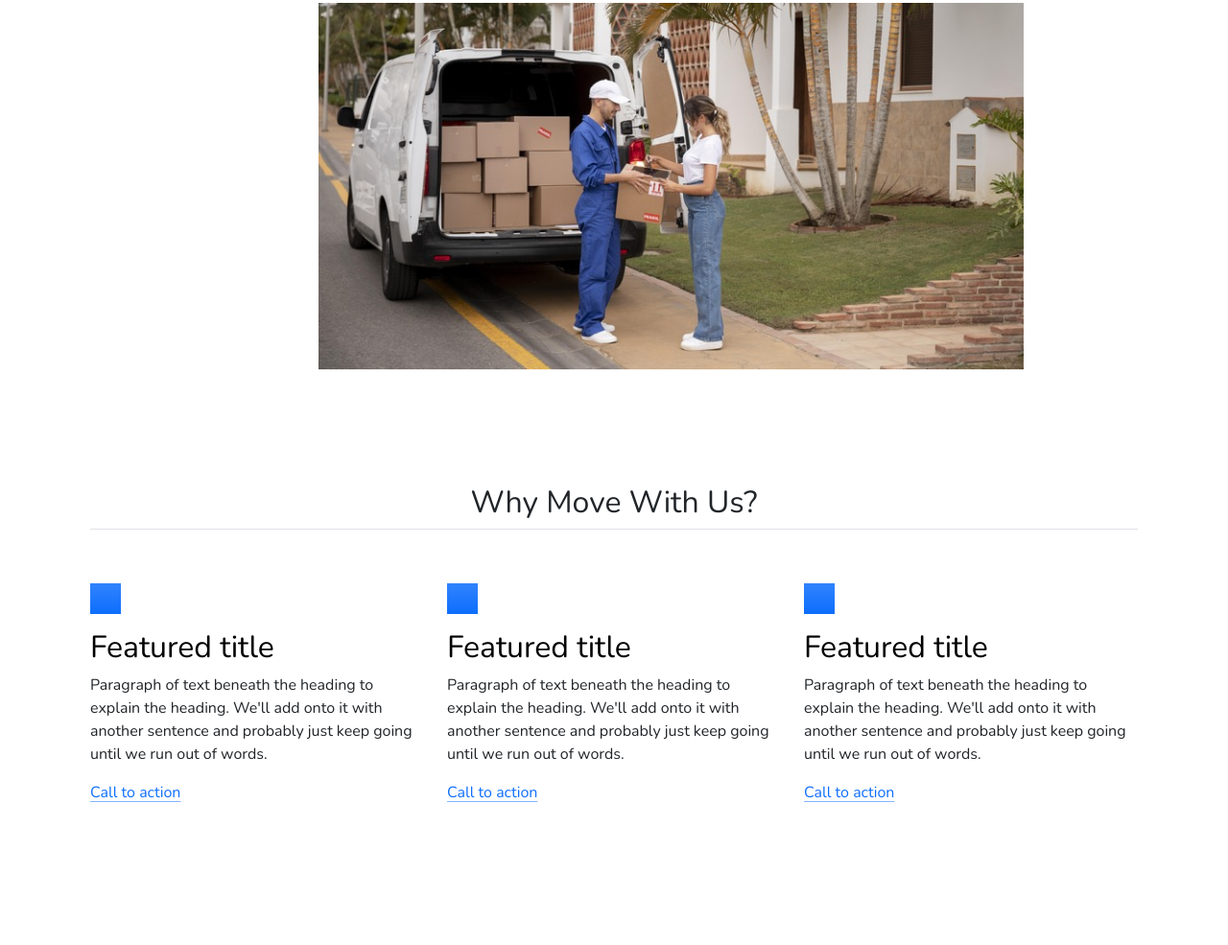
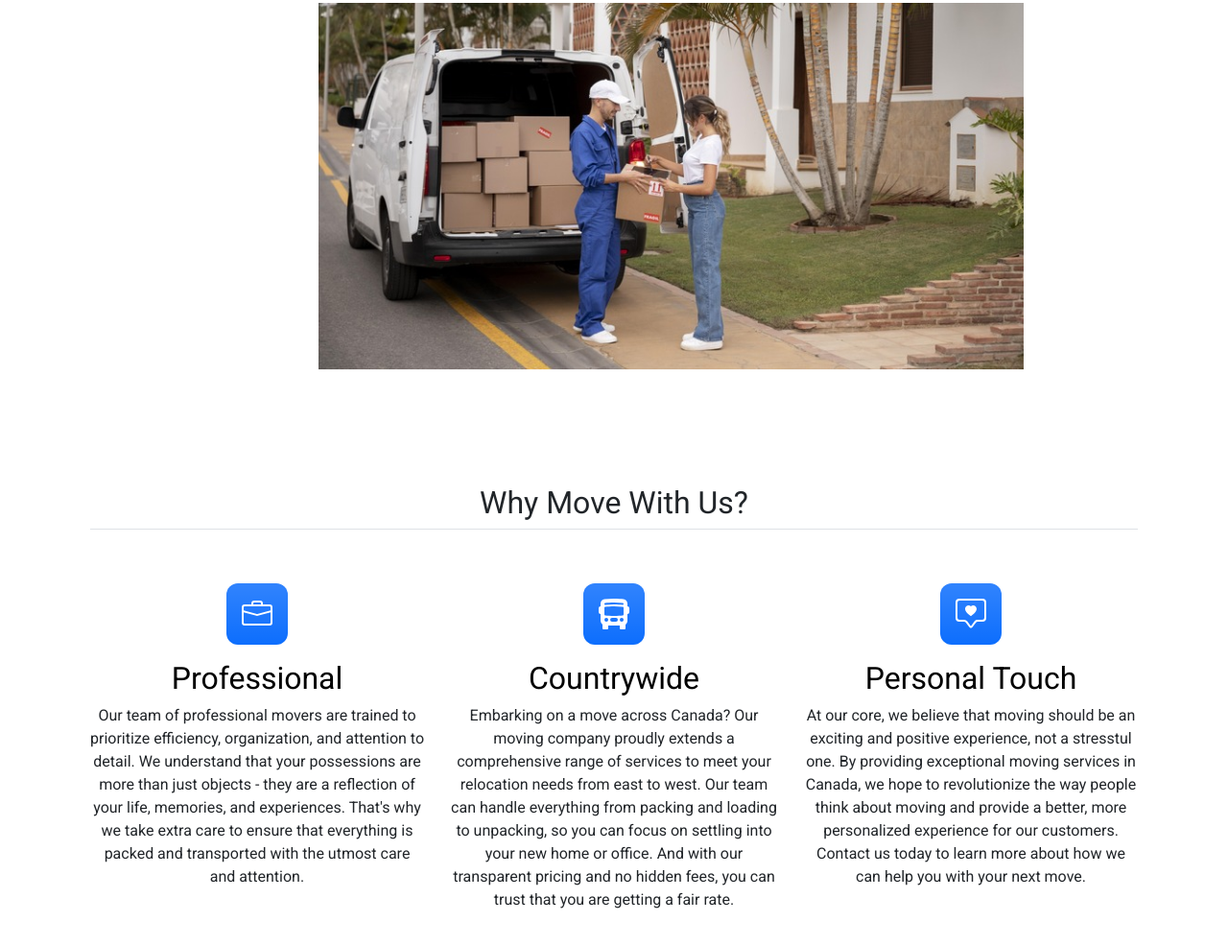
Before and after one commit to starryskyyy/MoveIt, a plain HTML site: page index.html in a window 1280 px wide. Shown: the part 473-1458 px from the top of the page at 96% size. Before the commit the page ends 1407 px from the top, so only its background shows below. Drawn offline with nearby package versions, Linux system fonts and the light colour scheme.

Commit message:
added a new section to the page

```diff
--- a/assets/css/style.css
+++ b/assets/css/style.css
@@ -2,5 +2,11 @@ html{
     scroll-behavior: smooth;
 }
 body{
-    font-family: 'Nunito', sans-serif !important;
+    font-family: 'Roboto', sans-serif !important;
 }
+
+.feature-icon {
+    width: 4rem;
+    height: 4rem;
+    border-radius: .75rem;
+  }
--- a/index.html
+++ b/index.html
@@ -13,7 +13,8 @@
     <!-- Google fonts -->
     <link rel="preconnect" href="https://fonts.googleapis.com">
     <link rel="preconnect" href="https://fonts.gstatic.com" crossorigin>
-    <link href="https://fonts.googleapis.com/css2?family=Nunito:wght@300&display=swap" rel="stylesheet">
+    <link href="https://fonts.googleapis.com/css2?family=Nunito:wght@300&family=Roboto:wght@300;400&display=swap"
+        rel="stylesheet">
 
     <!-- Bootstrap core CSS-->
     <link href="https://cdn.jsdelivr.net/npm/bootstrap@5.3.2/dist/css/bootstrap.min.css" rel="stylesheet"
@@ -88,41 +89,39 @@
     <div class="container px-4 py-5" id="featured-3">
         <h2 class="text-center pb-2 border-bottom">Why Move With Us?</h2>
         <div class="row g-4 py-5 row-cols-1 row-cols-lg-3">
-          <div class="feature col">
-            <div class="feature-icon d-inline-flex align-items-center justify-content-center text-bg-primary bg-gradient fs-2 mb-3">
-              <svg class="bi" width="1em" height="1em"><use xlink:href="#collection"></use></svg>
+            <div class="feature col text-center">
+                <div
+                    class="feature-icon d-inline-flex align-items-center justify-content-center text-bg-primary bg-gradient fs-2 mb-3">
+                    <svg xmlns="http://www.w3.org/2000/svg" width="1em" height="1em" fill="currentColor" class="bi bi-briefcase" viewBox="0 0 16 16">
+                        <path d="M6.5 1A1.5 1.5 0 0 0 5 2.5V3H1.5A1.5 1.5 0 0 0 0 4.5v8A1.5 1.5 0 0 0 1.5 14h13a1.5 1.5 0 0 0 1.5-1.5v-8A1.5 1.5 0 0 0 14.5 3H11v-.5A1.5 1.5 0 0 0 9.5 1zm0 1h3a.5.5 0 0 1 .5.5V3H6v-.5a.5.5 0 0 1 .5-.5m1.886 6.914L15 7.151V12.5a.5.5 0 0 1-.5.5h-13a.5.5 0 0 1-.5-.5V7.15l6.614 1.764a1.5 1.5 0 0 0 .772 0M1.5 4h13a.5.5 0 0 1 .5.5v1.616L8.129 7.948a.5.5 0 0 1-.258 0L1 6.116V4.5a.5.5 0 0 1 .5-.5"/>
+                      </svg>
+                </div>
+                <h3 class="fs-2 text-body-emphasis">Professional</h3>
+                <p>Our team of professional movers are trained to prioritize efficiency, organization, and attention to detail. We understand that your possessions are more than just objects - they are a reflection of your life, memories, and experiences. That's why we take extra care to ensure that everything is packed and transported with the utmost care and attention.</p>
             </div>
-            <h3 class="fs-2 text-body-emphasis">Featured title</h3>
-            <p>Paragraph of text beneath the heading to explain the heading. We'll add onto it with another sentence and probably just keep going until we run out of words.</p>
-            <a href="#" class="icon-link">
-              Call to action
-              <svg class="bi"><use xlink:href="#chevron-right"></use></svg>
-            </a>
-          </div>
-          <div class="feature col">
-            <div class="feature-icon d-inline-flex align-items-center justify-content-center text-bg-primary bg-gradient fs-2 mb-3">
-              <svg class="bi" width="1em" height="1em"><use xlink:href="#people-circle"></use></svg>
+            <div class="feature col text-center">
+                <div
+                    class="feature-icon d-inline-flex align-items-center justify-content-center text-bg-primary bg-gradient fs-2 mb-3">
+                    <svg xmlns="http://www.w3.org/2000/svg" width="1em" height="1em" fill="currentColor" class="bi bi-bus-front-fill" viewBox="0 0 16 16">
+                        <path d="M16 7a1 1 0 0 1-1 1v3.5c0 .818-.393 1.544-1 2v2a.5.5 0 0 1-.5.5h-2a.5.5 0 0 1-.5-.5V14H5v1.5a.5.5 0 0 1-.5.5h-2a.5.5 0 0 1-.5-.5v-2a2.496 2.496 0 0 1-1-2V8a1 1 0 0 1-1-1V5a1 1 0 0 1 1-1V2.64C1 1.452 1.845.408 3.064.268A43.608 43.608 0 0 1 8 0c2.1 0 3.792.136 4.936.268C14.155.408 15 1.452 15 2.64V4a1 1 0 0 1 1 1zM3.552 3.22A43.306 43.306 0 0 1 8 3c1.837 0 3.353.107 4.448.22a.5.5 0 0 0 .104-.994A44.304 44.304 0 0 0 8 2c-1.876 0-3.426.109-4.552.226a.5.5 0 1 0 .104.994ZM8 4c-1.876 0-3.426.109-4.552.226A.5.5 0 0 0 3 4.723v3.554a.5.5 0 0 0 .448.497C4.574 8.891 6.124 9 8 9c1.876 0 3.426-.109 4.552-.226A.5.5 0 0 0 13 8.277V4.723a.5.5 0 0 0-.448-.497A44.304 44.304 0 0 0 8 4m-3 7a1 1 0 1 0-2 0 1 1 0 0 0 2 0m8 0a1 1 0 1 0-2 0 1 1 0 0 0 2 0m-7 0a1 1 0 0 0 1 1h2a1 1 0 1 0 0-2H7a1 1 0 0 0-1 1"/>
+                      </svg>
+                </div>
+                <h3 class="fs-2 text-body-emphasis">Countrywide</h3>
+                <p>Embarking on a move across Canada? Our moving company proudly extends a comprehensive range of services to meet your relocation needs from east to west. Our team can handle everything from packing and loading to unpacking, so you can focus on settling into your new home or office. And with our transparent pricing and no hidden fees, you can trust that you are getting a fair rate.</p>
             </div>
-            <h3 class="fs-2 text-body-emphasis">Featured title</h3>
-            <p>Paragraph of text beneath the heading to explain the heading. We'll add onto it with another sentence and probably just keep going until we run out of words.</p>
-            <a href="#" class="icon-link">
-              Call to action
-              <svg class="bi"><use xlink:href="#chevron-right"></use></svg>
-            </a>
-          </div>
-          <div class="feature col">
-            <div class="feature-icon d-inline-flex align-items-center justify-content-center text-bg-primary bg-gradient fs-2 mb-3">
-              <svg class="bi" width="1em" height="1em"><use xlink:href="#toggles2"></use></svg>
+            <div class="feature col text-center">
+                <div
+                    class="feature-icon d-inline-flex align-items-center justify-content-center text-bg-primary bg-gradient fs-2 mb-3">
+                    <svg xmlns="http://www.w3.org/2000/svg" width="1em" height="1em" fill="currentColor" class="bi bi-chat-square-heart" viewBox="0 0 16 16">
+                        <path d="M14 1a1 1 0 0 1 1 1v8a1 1 0 0 1-1 1h-2.5a2 2 0 0 0-1.6.8L8 14.333 6.1 11.8a2 2 0 0 0-1.6-.8H2a1 1 0 0 1-1-1V2a1 1 0 0 1 1-1zM2 0a2 2 0 0 0-2 2v8a2 2 0 0 0 2 2h2.5a1 1 0 0 1 .8.4l1.9 2.533a1 1 0 0 0 1.6 0l1.9-2.533a1 1 0 0 1 .8-.4H14a2 2 0 0 0 2-2V2a2 2 0 0 0-2-2z"/>
+                        <path d="M8 3.993c1.664-1.711 5.825 1.283 0 5.132-5.825-3.85-1.664-6.843 0-5.132Z"/>
+                      </svg>
+                </div>
+                <h3 class="fs-2 text-body-emphasis">Personal Touch</h3>
+                <p>At our core, we believe that moving should be an exciting and positive experience, not a stresstul one. By providing exceptional moving services in Canada, we hope to revolutionize the way people think about moving and provide a better, more personalized experience for our customers. Contact us today to learn more about how we can help you with your next move.</p>
             </div>
-            <h3 class="fs-2 text-body-emphasis">Featured title</h3>
-            <p>Paragraph of text beneath the heading to explain the heading. We'll add onto it with another sentence and probably just keep going until we run out of words.</p>
-            <a href="#" class="icon-link">
-              Call to action
-              <svg class="bi"><use xlink:href="#chevron-right"></use></svg>
-            </a>
-          </div>
         </div>
-      </div>
+    </div>
 
     <!-- Bootstrap core JavaScript -->
     <script src="https://cdn.jsdelivr.net/npm/bootstrap@5.3.2/dist/js/bootstrap.bundle.min.js"
```
